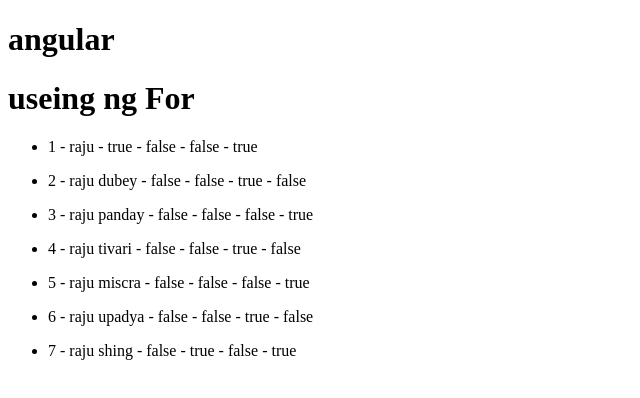
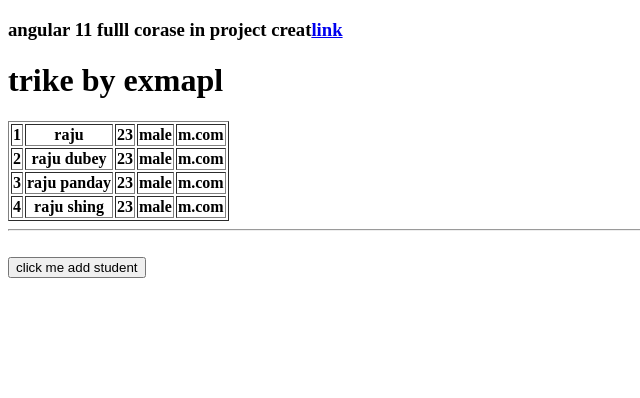
Before and after one commit to Gyanendra777/angular, an Angular app: page / in a window 1280 px wide. Shown: the top 398 px of the page, without its empty margins (0-640 px from the left). Built offline with nearby package versions, Linux system fonts and the light colour scheme.

Commit message:
compunent se deta ko view me le jana

```diff
--- a/src/app/app.component.html
+++ b/src/app/app.component.html
@@ -1,6 +1,15 @@
+<h3>angular 11 fulll corase in project creat<a href="https://youtu.be/lFdkArKolss">link</a></h3>
 
-<h1>{{title}}</h1>
-<h1>useing ng For</h1>
-<ul *ngFor="let p of student; let i=index ;let f=first;let l=last;let od=odd;let ev=even">
-  <li> {{i+1}} - {{p.name}} - {{f}} - {{l}} - {{od}} - {{ev}}</li>
-</ul>
+<h1>trike by exmapl</h1>
+<table border="1">
+  <tr *ngFor='let p of student;trackBy:trakbystudentbyid '>
+<th>{{p.studentid}}</th>
+<th>{{p.name}}</th>
+<th>{{p.age}}</th>
+<th>{{p.gender}}</th>
+<th>{{p.coarse}}</th>
+  </tr>
+</table>
+<hr>
+<br>
+<button (click)="getmorestudent()">click me add student</button>
--- a/src/app/app.component.ts
+++ b/src/app/app.component.ts
@@ -10,19 +10,83 @@
 })
 export class AppComponent {
   title = 'angular';
-  student : any[]=[
-    {'name':'raju'},
-    {'name':'raju dubey'},
-    {'name':'raju panday'},
-    {'name':'raju tivari'},
-    {'name':'raju miscra'},
-    {'name':'raju upadya'},
-    {'name':'raju shing'},
-  ]
+  student:any[];
 
 
-  constructor(myservesService:MyservesService){
-    console.log(myservesService)
+  constructor(){
+    this.student=[
+      {
+        studentid:1,
+        name:'raju',
+        age:23,
+        gender:"male",
+        coarse:'m.com'
+      },
+      {
+        studentid:2,
+        name:'raju dubey',
+        age:23,
+        gender:"male",
+        coarse:'m.com'
+      },
+      {
+        studentid:3,
+        name:'raju panday',
+        age:23,
+        gender:"male",
+        coarse:'m.com'
+      },
+      {
+        studentid:4,
+        name:'raju shing',
+        age:23,
+        gender:"male",
+        coarse:'m.com'
+      },
+    ]
+  }
+  getmorestudent():void{
+    this.student= [
+      {
+        studentid:1,
+        name:'raju',
+        age:23,
+        gender:"male",
+        coarse:'m.com'
+      },
+      {
+        studentid:2,
+        name:'raju dubey',
+        age:23,
+        gender:"male",
+        coarse:'m.com'
+      },
+      {
+        studentid:3,
+        name:'raju panday',
+        age:23,
+        gender:"male",
+        coarse:'m.com'
+      },
+      {
+        studentid:4,
+        name:'raju shing',
+        age:23,
+        gender:"male",
+        coarse:'m.com'
+      },
+      {
+        studentid:5,
+        name:'shikha',
+        age:23,
+        gender:"female",
+        coarse:'m.com'
+      },
+    ]
+
+  }
+  trakbystudentbyid(index:number,student:any):string{
+    return student.studentid
   }
 
 
```
